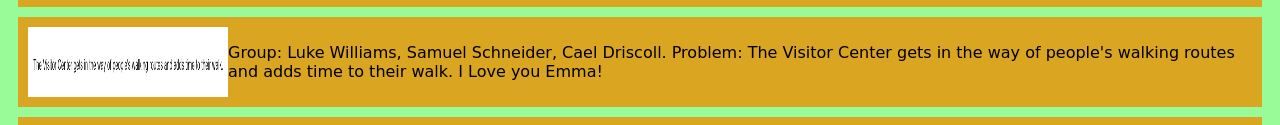
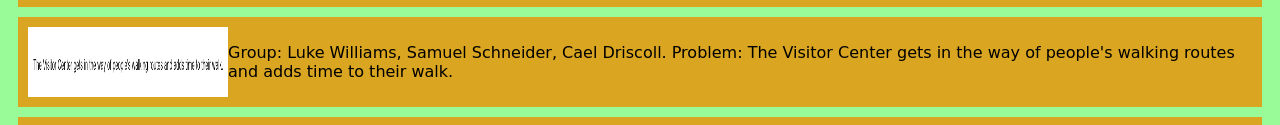
Before and after one commit to andrew-on-github/andrew-on-github.github.io, a plain HTML site: page index.html in a window 1280 px wide. Shown: the part 295-420 px from the top of the page. Drawn offline with Linux system fonts and the light colour scheme.

Commit message:
Update index.html

```diff
--- a/index.html
+++ b/index.html
@@ -22,8 +22,7 @@
       <img src="images/problem-statement.png"/>
       <section class="assign-det">
         <p>
-          Group: Luke Williams, Samuel Schneider, Cael Driscoll. Problem: The Visitor Center gets in the way of people's walking routes and adds time to their walk. I Love you Emma!
-        </p>
+          Group: Luke Williams, Samuel Schneider, Cael Driscoll. Problem: The Visitor Center gets in the way of people's walking routes and adds time to their walk.
       </section>
     </section>
 
```
